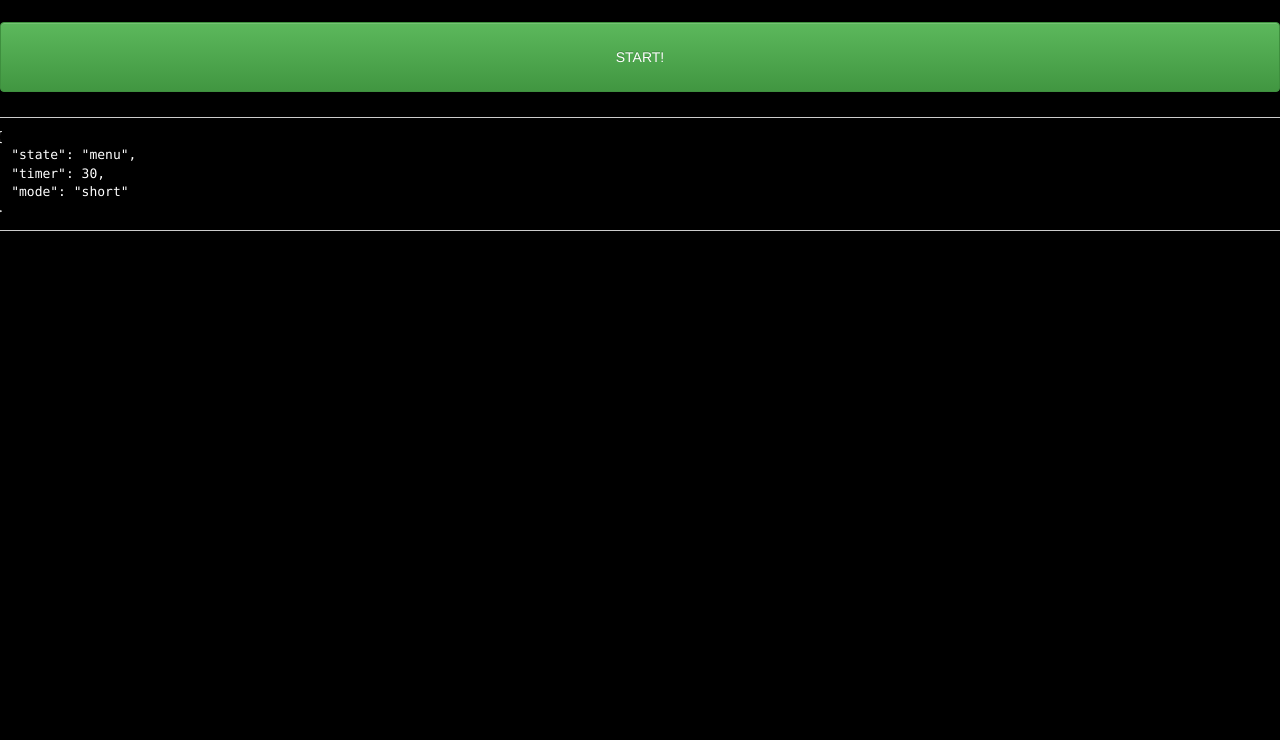
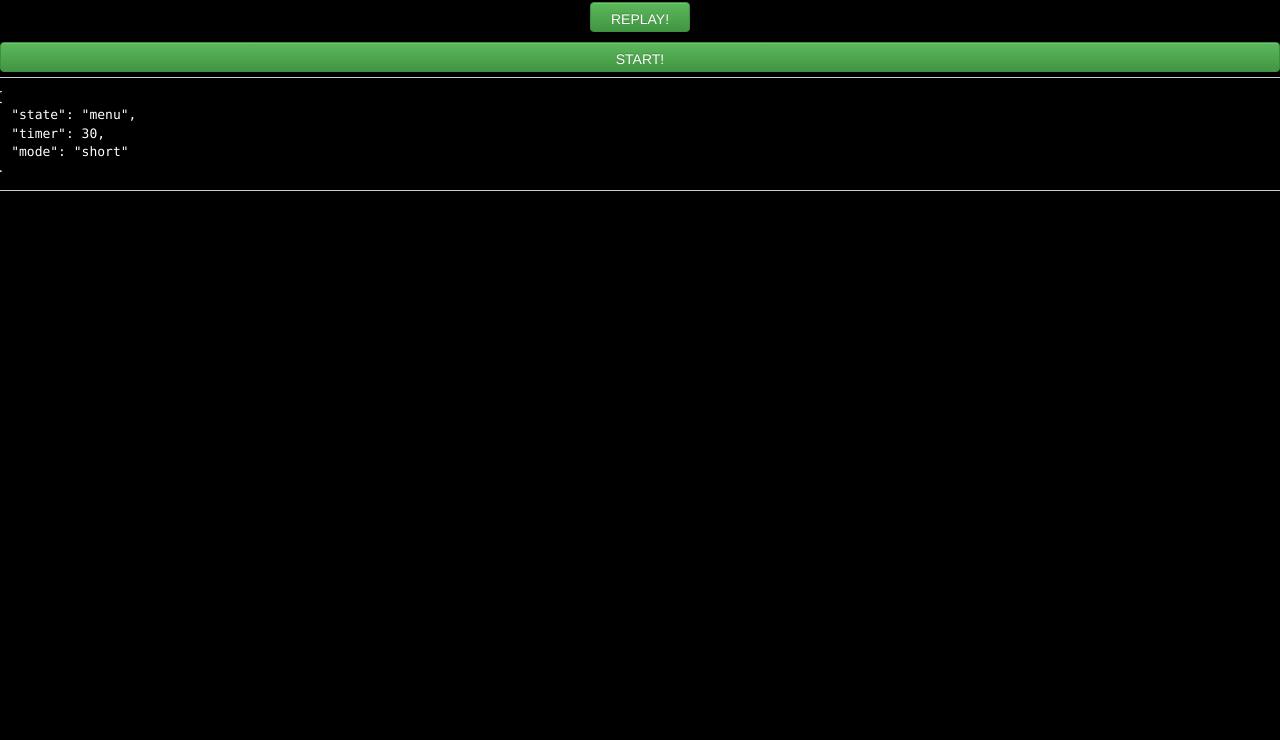
Before and after one commit to Joshuachin21/push-game, a website: page public/index.html in a window 1280 px wide. Shown: the part 60-800 px from the top of the page. Drawn offline with nearby package versions, Linux system fonts and the light colour scheme; no server answers.

Commit message:
replay btn

```diff
--- a/public/index.html
+++ b/public/index.html
@@ -36,7 +36,14 @@
             height: 70px;
             margin: 25px;
         }
-
+       .replay-btn {
+            height: 30px;
+            width: 100px;
+            margin: 5px;
+        }
+        .replay-btn-container{
+            text-align: center;
+        }
        .results{
           text-align: center;
             font-size: 20px;
@@ -118,6 +125,11 @@
                       <div ng-if="gameSettings.state == 'finished'" class="col-xs-12">
                 <div class="text-center results">{{gameSettings.winner.name}} is the WINNER!</div>
             </div>
+                          <div class="col-xs-12 replay-btn-container">
+                <button type="button" ng-click="startGame()" class="btn btn-success replay-btn">
+                        REPLAY!
+                    </button>
+            </div>
         </div>
     </div>
     <div class="row">
@@ -127,7 +139,7 @@
             <div ng-if="gameSettings.state == 'menu'" class="btn-group btn-group-justified col-xs-12" role="group"
                  aria-label="...">
                 <div class="btn-group" role="group">
-                    <button type="button" ng-click="startGame()" class="btn btn-success start-btn col-xs-12" id="start">
+                    <button type="button" ng-click="startGame()" class="btn btn-success replay-btn col-xs-12" id="start">
                         START!
                     </button>
                 </div>
```
